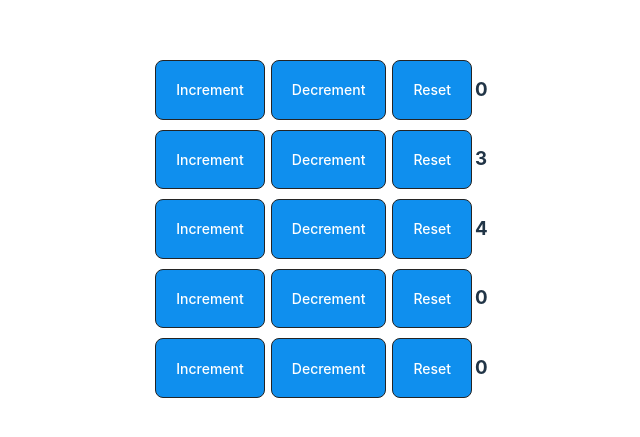
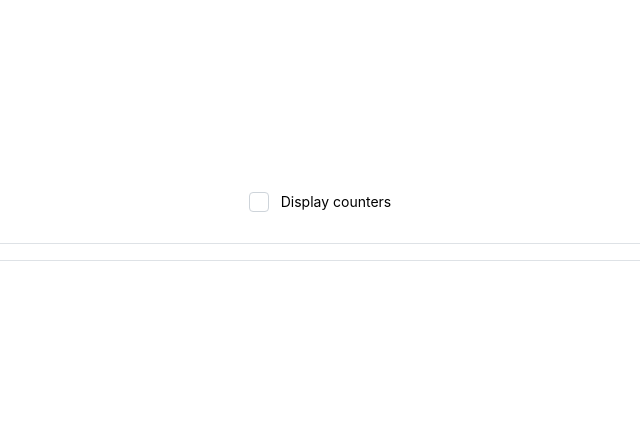
Before and after one commit to ChernyshevaNetology/react-start, a React (Vite) app: page / in a window 1280 px wide. Shown: the part 173-610 px from the top of the page, without its empty margins (230-870 px from the left). Built offline with nearby package versions, Linux system fonts and the light colour scheme.

Commit message:
Rewritten code made functional

```diff
--- a/package.json
+++ b/package.json
@@ -10,6 +10,9 @@
     "preview": "vite preview"
   },
   "dependencies": {
+    "@mantine/core": "^7.16.2",
+    "@mantine/hooks": "^7.16.2",
+    "@tabler/icons-react": "^3.29.0",
     "prettier": "^3.4.2",
     "react": "^18.3.1",
     "react-dom": "^18.3.1"
--- a/src/App.css
+++ b/src/App.css
@@ -1,8 +1,6 @@
 .container {
   width: 1100px;
   margin: auto;
-  display:flex;
-  justify-content: center;
 }
 
 .text-area {
--- a/src/App.jsx
+++ b/src/App.jsx
@@ -1,11 +1,12 @@
 import './App.css'
 import { MultipleThemeRender } from './projects/project-example/multiple-theme-render'
 import { MultipleCounters } from "./projects/project-2/multiple-counters";
+import { Counter } from "./projects/project-1/counter";
 
 export const App = () => {
     return (
     <div className={'container'}>
-        <MultipleCounters />
+        <Counter />
     </div>
   )
 }
--- a/src/main.jsx
+++ b/src/main.jsx
@@ -2,9 +2,11 @@ import { StrictMode } from 'react'
 import { createRoot } from 'react-dom/client'
 import './index.css'
 import { App } from './App.jsx'
+import '@mantine/core/styles.css';
+import { MantineProvider } from '@mantine/core';
 
 createRoot(document.getElementById('root')).render(
-  <StrictMode>
-    <App />
-  </StrictMode>,
+    <MantineProvider>
+        <App />
+        </MantineProvider>,
 )
--- a/src/projects/project-1/counter.jsx
+++ b/src/projects/project-1/counter.jsx
@@ -1,10 +1,12 @@
 import React, {useState} from 'react';
-import { Button } from '../../components/button';
-import { Notice } from '../../components/notice';
+import { Flex, Button, Badge, Checkbox, Divider, Alert, Stack } from '@mantine/core';
+import { IconInfoCircle } from '@tabler/icons-react';
 
 export const Counter = () => {
     const [count, setCount] = useState(0);
+    const [checked, setChecked] = useState(false);
 
+    const handleCheckboxState = () => setChecked(!checked);
     const onIncrement = () => setCount((prev) => prev + 1);
     const onDecrement = () => setCount((prev) => prev - 1);
     const onReset = () => setCount( 0);
@@ -13,24 +15,56 @@ export const Counter = () => {
         if (count >= 6 && count <= 15) return "green";
         if (count > 15) return "red";
     }
-
+    const icon = <IconInfoCircle />
     return (
         <>
-            <div>
-
-                <Button title={"increment"} handler={onIncrement}/>
-                <Button blocked={count <= 0} title={"decrement"} handler={onDecrement}/>
-                <Button blocked={count === 0} title={"reset"} handler={onReset}/>
-            </div>
-            <div className="count">
+            <Flex
+                mih={50}
+                gap="md"
+                justify="center"
+                align="center"
+                direction="row"
+                wrap="wrap"
+            >
+            <Checkbox onChange={handleCheckboxState} label="Display counters"/>
+                </Flex>
+            <Divider my="md" />
+            { checked ?
+                (<Flex
+                    mih={50}
+                    gap="md"
+                    justify="center"
+                    align="center"
+                    direction="row"
+                    wrap="wrap"
+                >
+                    <Button onClick={onIncrement}>Increment</Button>
+                    <Button onClick={onDecrement}>Decrement</Button>
+                    <Button onClick={onReset}>Reset</Button>
+                    <Badge size="xl" color="cyan" circle>{count}</Badge>
+                </Flex>) : null
+            }
+{/*            <div className="count">
                 <h3 className={limiter(count)}>
                     {count}
                 </h3>
-            </div>
-            <div>
-                <Notice warning={(count >= 15) ? 'Счетчик не может превышать 15' : null} />
-            </div>
-
+            </div>*/}
+            <Divider my="md" />
+                { count > 10 ?
+                    (
+                        <Stack
+                            h={300}
+                            bg="var(--mantine-color-body)"
+                            align="center"
+                            justify="center"
+                            gap="md"
+                        >
+                    <Alert variant="light" color="blue" title="Внимание" icon={icon}>
+                        Счетчик не может превышать 10
+                    </Alert>
+                            </Stack>
+                    ) : null
+                }
         </>
     );
 };
```
Also changed, not shown: 1 other file (tests, documents, lock files or other folders).
